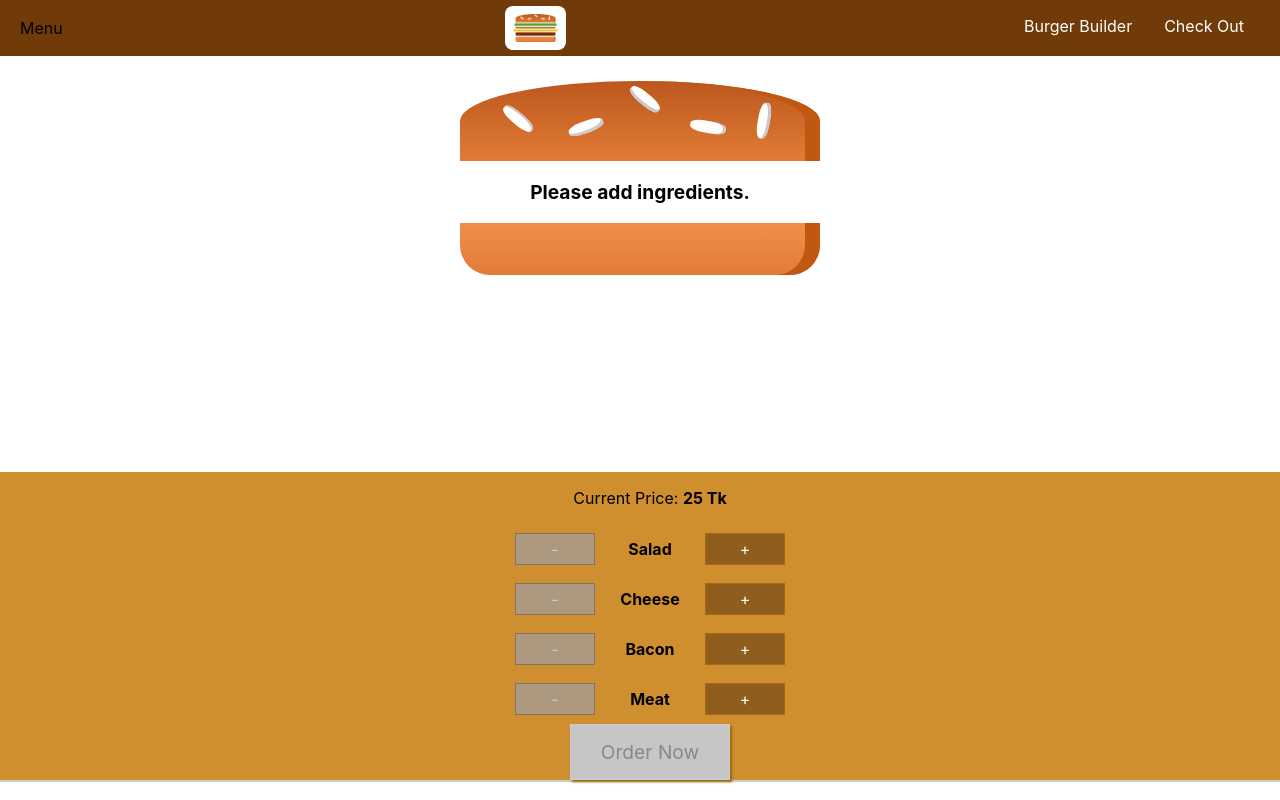
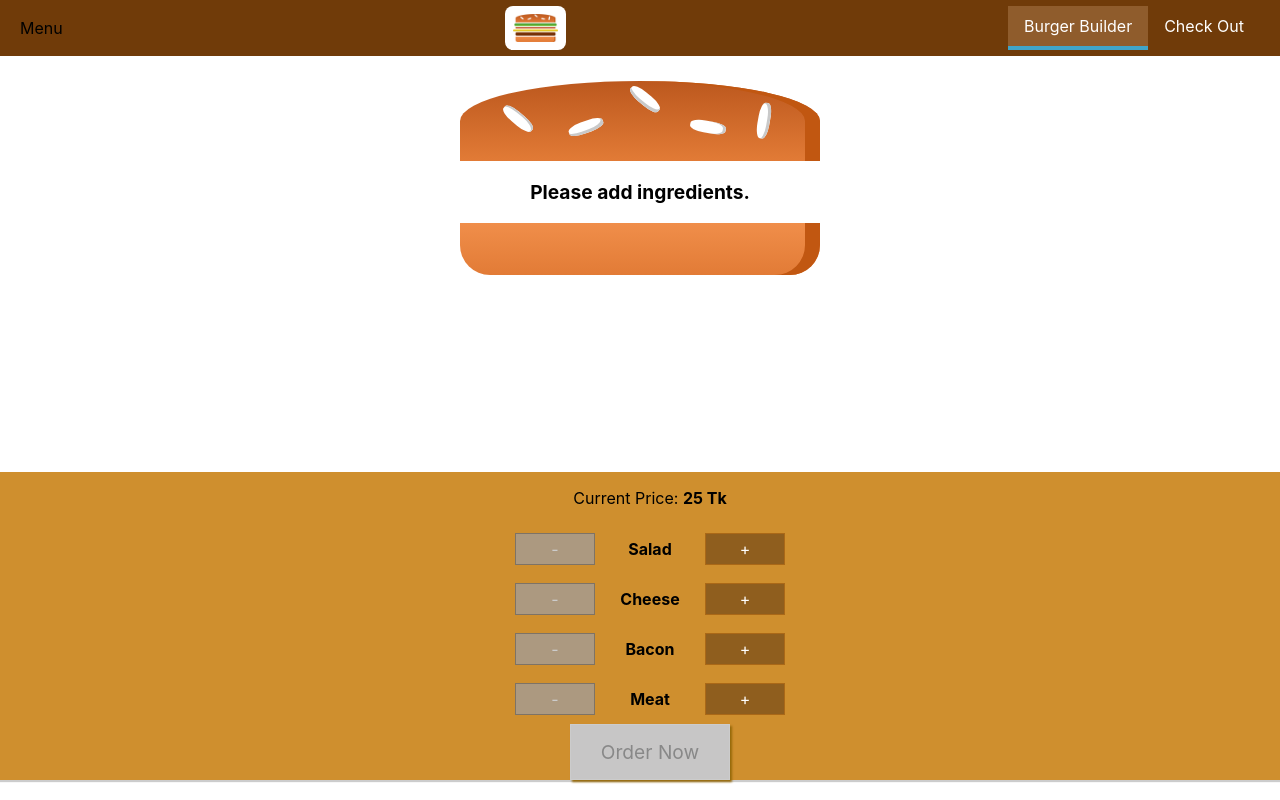
Before and after one commit to Sparrow48/burger-builder, a React (Create React App) app: page / in a window 1280 px wide. Built offline with nearby package versions, Linux system fonts and the light colour scheme.

Commit message:
update nav items function

```diff
--- a/src/components/Navigation/NavigationItems/NavigationItem/NavigationItem.js
+++ b/src/components/Navigation/NavigationItems/NavigationItem/NavigationItem.js
@@ -4,7 +4,9 @@ import classes from "./NavigationItem.module.css";
 
 const navigationItem = props => (
   <li className={classes.NavigationItem}>
-    <a href='/'>{props.children}</a>
+    <a href={props.link} className={props.active ? classes.active : null}>
+      {props.children}
+    </a>
   </li>
 );
 
--- a/src/components/Navigation/NavigationItems/NavigationItems.js
+++ b/src/components/Navigation/NavigationItems/NavigationItems.js
@@ -5,8 +5,10 @@ import NavigationItem from "./NavigationItem/NavigationItem";
 
 const navigationItems = props => (
   <ul className={classes.NavigationItems}>
-    <NavigationItem>Burger Builder</NavigationItem>
-    <NavigationItem>Check Out</NavigationItem>
+    <NavigationItem link={"/"} active>
+      Burger Builder
+    </NavigationItem>
+    <NavigationItem link={"/"}>Check Out</NavigationItem>
   </ul>
 );
 
```
